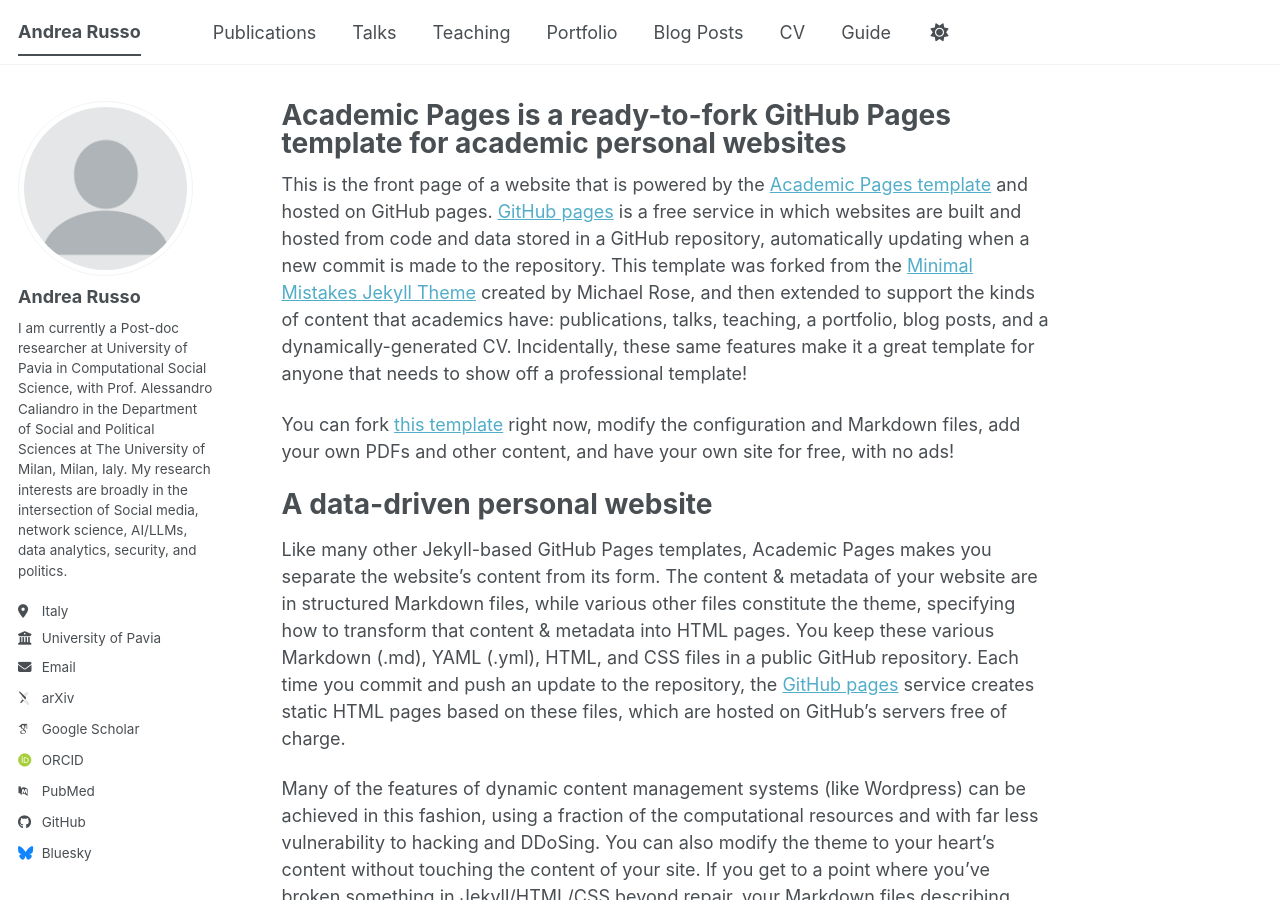
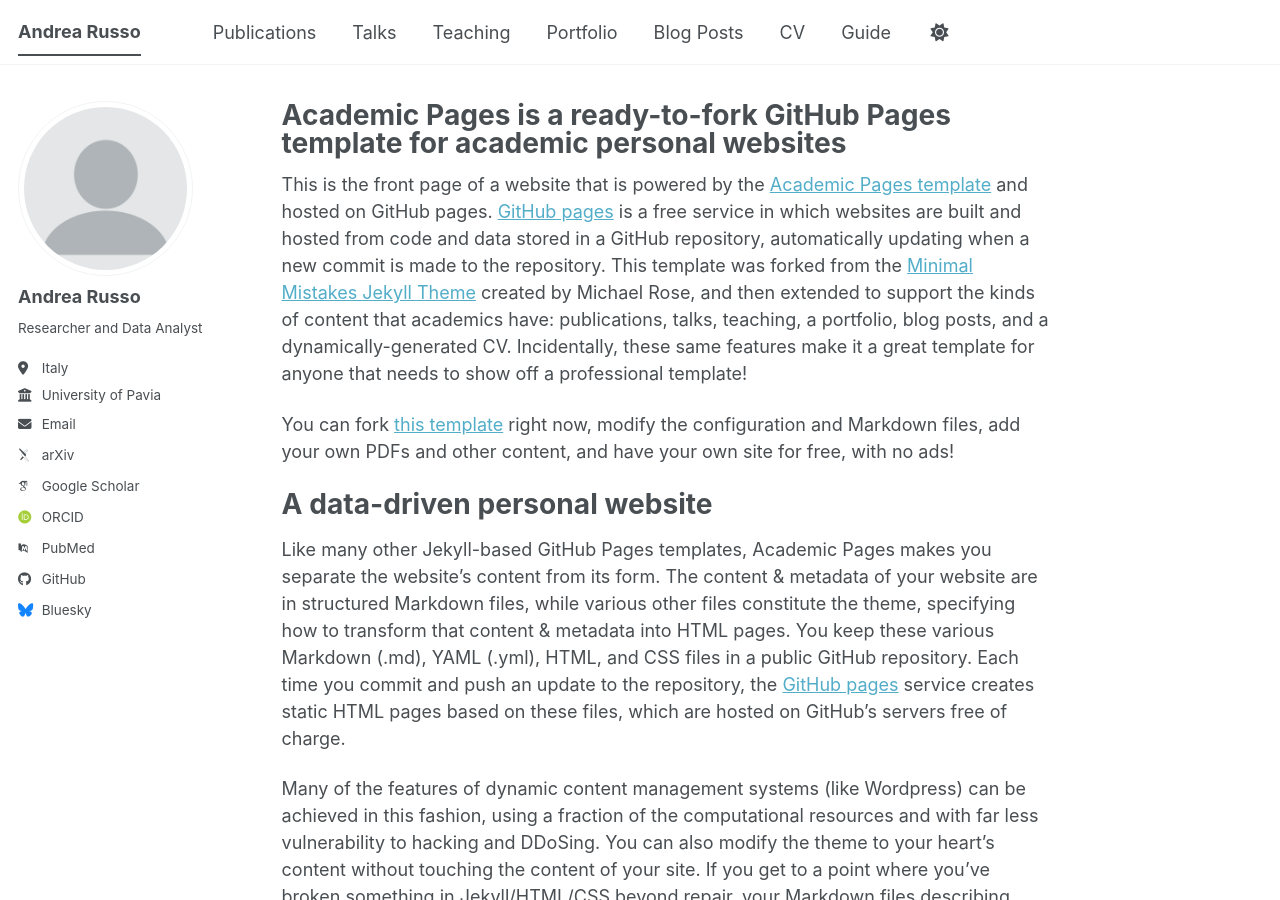
Before and after one commit to AndreaRussoPhD/AndreaRussoPhD.github.io, a Jekyll site: the page built from _pages/about.md, in a window 1280 px wide and 900 px high. Built offline with Jekyll 4.4.1, drawn with Linux system fonts in a browser that asks for light colours; some web fonts are replaced; a script bundle is joined from its source files by our own code; library files that are not in the unit come from our copies.

Commit message:
Update _config.yml

```diff
--- a/_config.yml
+++ b/_config.yml
@@ -27,7 +27,8 @@
   avatar           : "profile.png"
   name             : "Andrea Russo"
   pronouns         : # example: "she/her"
-  bio              : "I am currently a Post-doc researcher at University of Pavia in Computational Social Science, with Prof. Alessandro Caliandro in the Department of Social and Political Sciences at The University of Milan, Milan, Ialy. My research interests are broadly in the intersection of Social media, network science, AI/LLMs, data analytics, security, and politics."
+  #bio              : "I am currently a Post-doc researcher at University of Pavia in Computational Social Science, with Prof. Alessandro Caliandro in the Department of Social and Political Sciences at The University of Milan, Milan, Ialy. My research interests are broadly in the intersection of Social media, network science, AI/LLMs, data analytics, security, and politics."
+  bio              : "Researcher and Data Analyst"
   location         : "Italy"
   employer         : "University of Pavia"
   uri              : # URL
```
